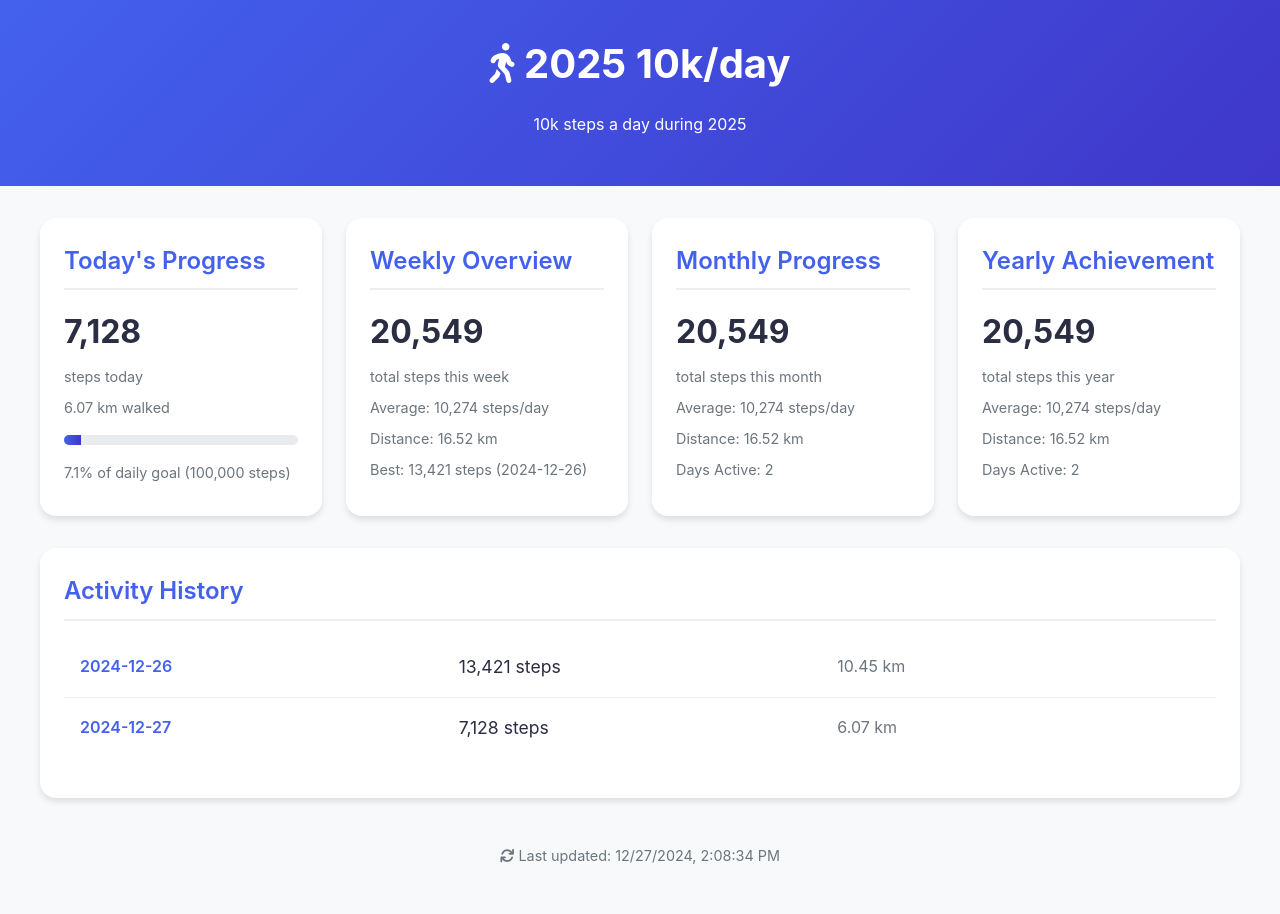
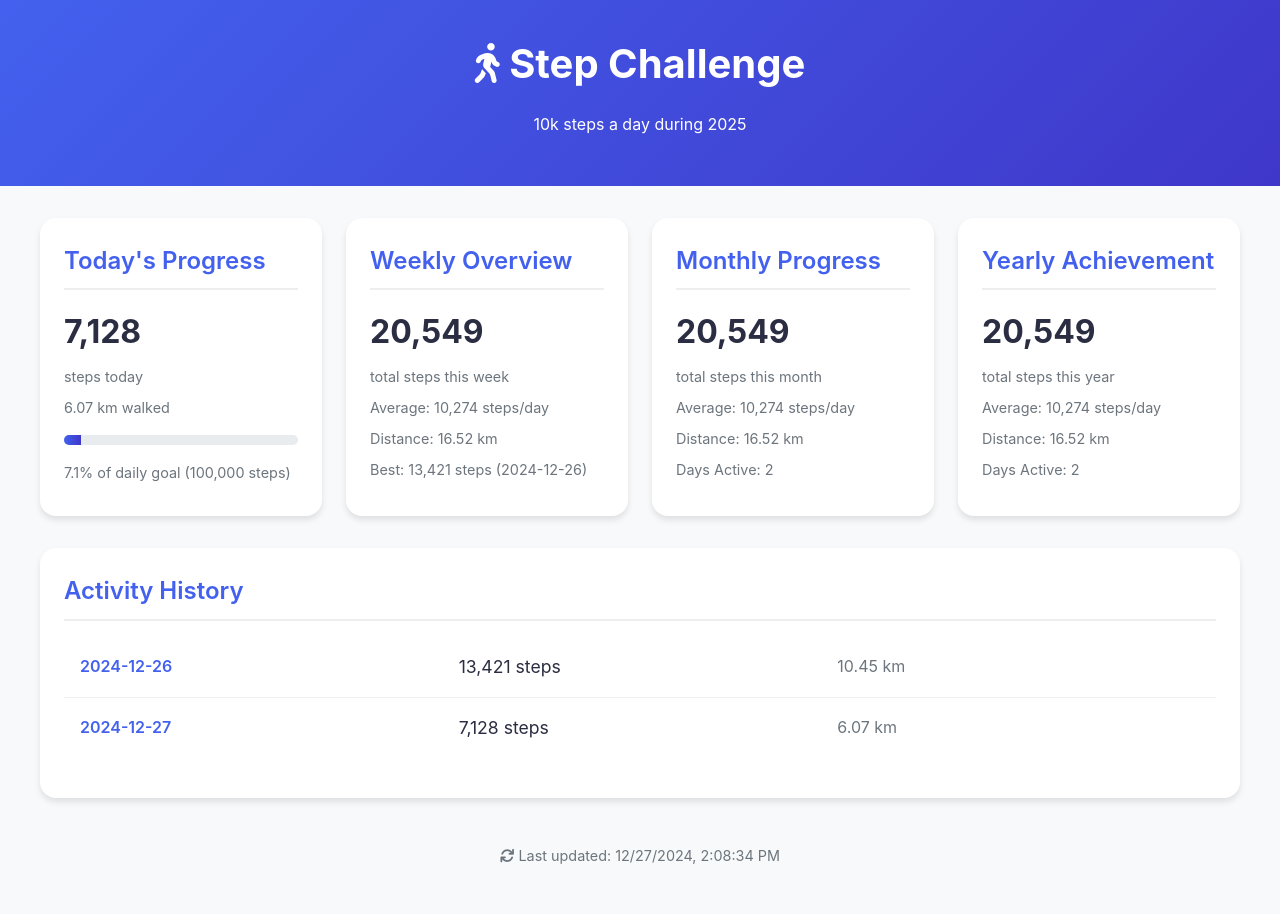
Before and after one commit to tracpants/step-tracker, a Jekyll site: the page built from index.html, in a window 1280 px wide. Built offline with Jekyll 4.4.1, drawn with Linux system fonts in a browser that asks for light colours; nearby versions of some CDN libraries.

Commit message:
Update _config.yml

```diff
--- a/_config.yml
+++ b/_config.yml
@@ -1,4 +1,4 @@
-title: 2025 10k/day
+title: Step Challenge
 description: 10k steps a day for 2025
 baseurl: "/step-tracker"
 url: "" # Your GitHub Pages URL will go here
```
